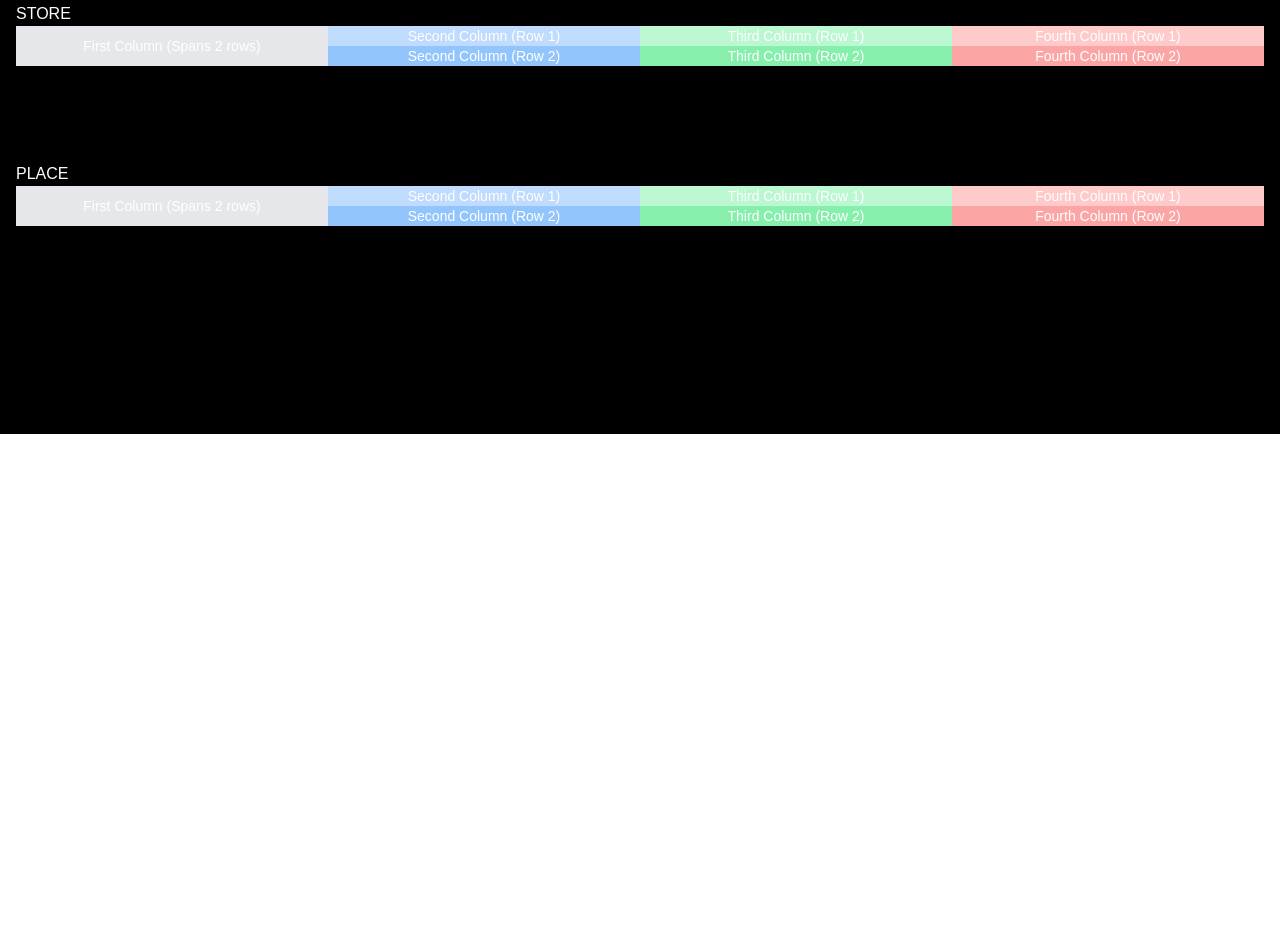
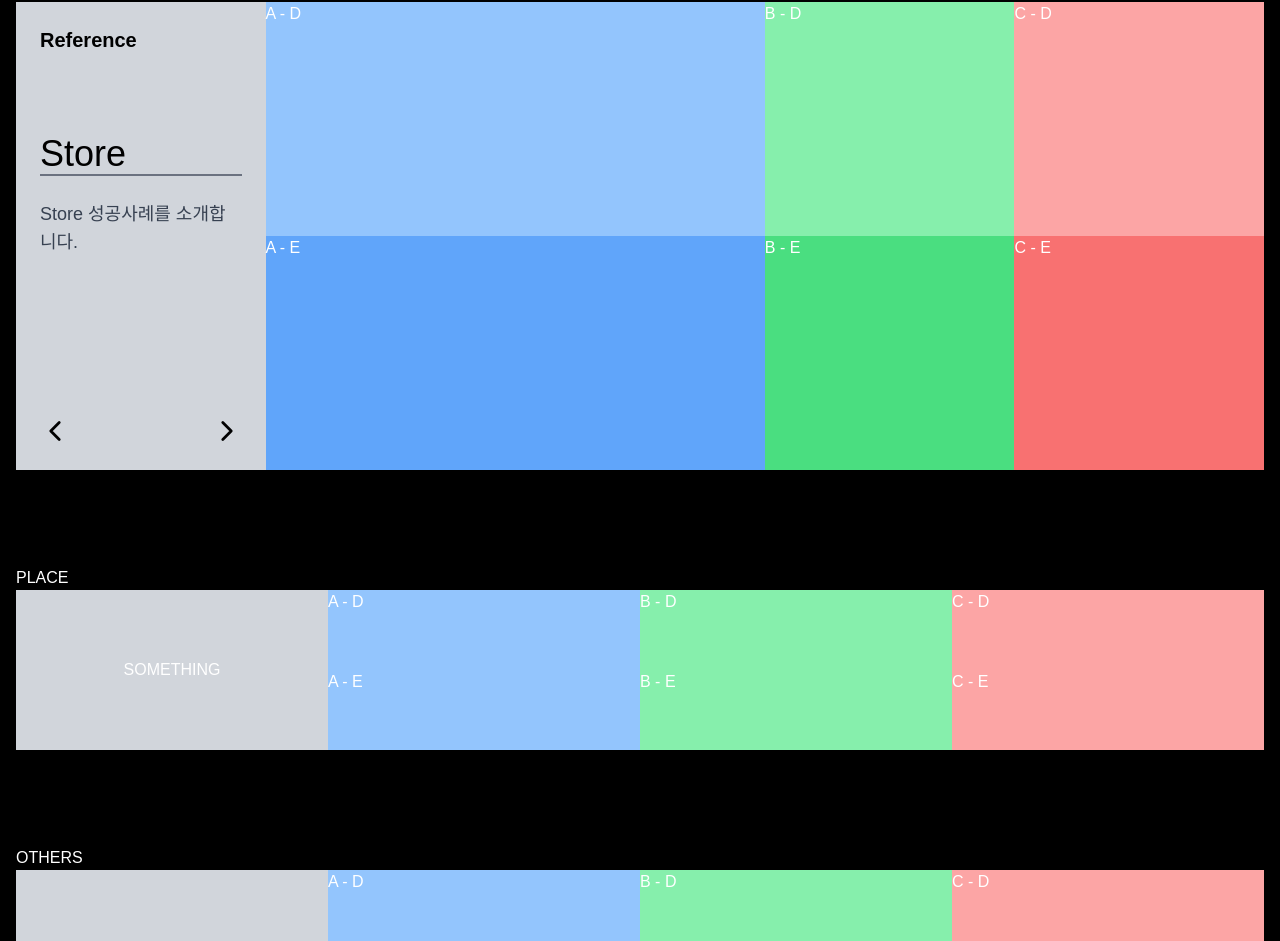
Before and after one commit to jpjun8/webdev_proto, a React (Create React App) app: page /reference in a window 1280 px wide. Shown: the part 430-1371 px from the top of the page. Before the commit the page ends 864 px from the top, so only its background shows below. Built offline with nearby package versions, Linux system fonts and the light colour scheme; a web font is replaced by a local one.

Commit message:
Recruiting structure

```diff
--- a/src/pages/Reference.js
+++ b/src/pages/Reference.js
@@ -1,5 +1,8 @@
-import React, { useEffect } from "react";
+import React, { useEffect, useState } from "react";
 import useScrollToHash from "../components/useScrollToHash";
+
+// Icons
+import { IoChevronBack, IoChevronForward } from "react-icons/io5";
 
 const Reference = () => {
   // Page Title
@@ -8,6 +11,23 @@ const Reference = () => {
   }, []);
 
   useScrollToHash();
+
+  const [activeColumn, setActiveColumn] = useState(0); // 0: A, 1: B, 2: C
+
+  const getColumnWidth = (index) => {
+    if (index === activeColumn) return "w-full"; // expand column
+    return "w-1/6"; // shrunk columns
+  };
+
+  const handleLeftChevron = () => {
+    setActiveColumn((prev) => (prev === 0 ? 2 : prev - 1)); // Cycle through columns
+    console.log(activeColumn);
+  };
+
+  const handleRightChevron = () => {
+    setActiveColumn((prev) => (prev === 2 ? 0 : prev + 1)); // Cycle through columns
+    console.log(activeColumn);
+  };
 
   return (
     // Section wrapper
@@ -19,145 +39,134 @@ const Reference = () => {
           <div className="mx-20">
             <h1 className="text-6xl font-bold">Reference</h1>
             <hr className="w-1/3 mt-3" />
-            <span className="text-xl">Store·Place·Others </span>
+            <span className="text-xl">Store · Place · Others </span>
           </div>
         </div>
       </div>
 
       {/* Store */}
-      <section
-        id="store"
-        className="my-12 mx-4"
-        data-aos="fade-up"
-        data-aos-delay="200"
-      >
-        <h2>STORE</h2>
-        <div className="grid grid-cols-4 grid-rows-2 gap-0">
-          {/* First column consuming both rows */}
-          <div className="col-span-1 row-span-2 bg-gray-200 flex items-center justify-center text-sm">
-            First Column (Spans 2 rows)
+      <section id="store" className="my-12 mx-4">
+        <div className="flex justify-center items-center">
+          <div className="grid grid-cols-5 w-full h-full grid-rows-2">
+            {/* First column (SOMETHING) spanning both rows */}
+            <div className="bg-gray-300 row-span-2 p-6">
+              <div className="text-left text-black">
+                {/* Header */}
+                <div className="font-bold text-xl mb-20">Reference</div>
+                {/* Title */}
+                <div className="text-4xl mt-4 mb-6 border-b-2 border-gray-500">
+                  Store
+                </div>
+                {/* Subtitle */}
+                <div className="text-lg text-gray-700 mt-2 mb-40">
+                  Store 성공사례를 소개합니다.
+                </div>
+                {/* Navigation Chevrons */}
+                <div className="flex justify-between mt-4">
+                  <button onClick={handleLeftChevron}>
+                    <IoChevronBack size={30} />
+                  </button>
+                  <button onClick={handleRightChevron}>
+                    <IoChevronForward size={30} />
+                  </button>
+                </div>
+              </div>
             </div>
 
-          {/* Second column first row */}
-          <div className="bg-blue-200 flex items-center justify-center text-sm">
-            Second Column (Row 1)
+            {/* Second to Fourth columns (A, B, C), hidden D */}
+            <div
+              className={`flex flex-col ${
+                activeColumn === 0 ? "col-span-2" : "col-span-1"
+              } transition-all duration-300 row-span-2 h-full`}
+            >
+              <div className="h-full bg-blue-300">A - D</div>
+              <div className="h-full bg-blue-400">A - E</div>
             </div>
 
-          {/* Third column first row */}
-          <div className="bg-green-200 flex items-center justify-center text-sm">
-            Third Column (Row 1)
+            <div
+              className={`flex flex-col ${
+                activeColumn === 1 ? "col-span-2" : "col-span-1"
+              } transition-all duration-300 row-span-2 h-full`}
+            >
+              <div className="h-full bg-green-300">B - D</div>
+              <div className="h-full bg-green-400">B - E</div>
             </div>
 
-          {/* Fourth column first row */}
-          <div className="bg-red-200 flex items-center justify-center text-sm">
-            Fourth Column (Row 1)
+            <div
+              className={`flex flex-col ${
+                activeColumn === 2 ? "col-span-2" : "col-span-1"
+              } transition-all duration-300 row-span-2 h-full`}
+            >
+              <div className="h-full bg-red-300">C - D</div>
+              <div className="h-full bg-red-400">C - E</div>
             </div>
-
-          {/* Second column second row */}
-          <div className="bg-blue-300 flex items-center justify-center text-sm">
-            Second Column (Row 2)
+            {/* Hidden column */}
+            <div
+              className={`flex flex-col ${
+                activeColumn === 2 ? "col-span-2" : "col-span-1"
+              } transition-all duration-300 bg-zinc-300 row-span-2 h-full hidden`}
+            >
+              <div className="h-full">D - D</div>
+              <div className="h-full">E - E</div>
             </div>
-
-          {/* Third column second row */}
-          <div className="bg-green-300 flex items-center justify-center text-sm">
-            Third Column (Row 2)
-          </div>
-
-          {/* Fourth column second row */}
-          <div className="bg-red-300 flex items-center justify-center text-sm">
-            Fourth Column (Row 2)
           </div>
         </div>
       </section>
 
       {/* Place */}
-      <section
-        id="place"
-        className="my-12 mx-4"
-        data-aos="fade-up"
-        data-aos-delay="200"
-      >
+      <section id="place" className="my-12 mx-4">
         <h2>PLACE</h2>
-        <div className="grid grid-cols-4 grid-rows-2 gap-0">
-          {/* First column consuming both rows */}
-          <div className="col-span-1 row-span-2 bg-gray-200 flex items-center justify-center text-sm">
-            First Column (Spans 2 rows)
+        <div className="flex justify-center items-center">
+          <div className="grid grid-cols-4 w-full">
+            {/* First column (SOMETHING) spanning both rows */}
+            <div className="bg-gray-300 h-full flex items-center justify-center row-span-2">
+              <div className="text-center">SOMETHING</div>
             </div>
 
-          {/* Second column first row */}
-          <div className="bg-blue-200 flex items-center justify-center text-sm">
-            Second Column (Row 1)
+            {/* Second to Fourth columns (A, B, C) */}
+            <div className="flex flex-col">
+              <div className="bg-blue-300 h-20">A - D</div>
+              <div className="bg-blue-300 h-20">A - E</div>
             </div>
 
-          {/* Third column first row */}
-          <div className="bg-green-200 flex items-center justify-center text-sm">
-            Third Column (Row 1)
+            <div className="flex flex-col">
+              <div className="bg-green-300 h-20">B - D</div>
+              <div className="bg-green-300 h-20">B - E</div>
             </div>
 
-          {/* Fourth column first row */}
-          <div className="bg-red-200 flex items-center justify-center text-sm">
-            Fourth Column (Row 1)
+            <div className="flex flex-col">
+              <div className="bg-red-300 h-20">C - D</div>
+              <div className="bg-red-300 h-20">C - E</div>
             </div>
-
-          {/* Second column second row */}
-          <div className="bg-blue-300 flex items-center justify-center text-sm">
-            Second Column (Row 2)
-          </div>
-
-          {/* Third column second row */}
-          <div className="bg-green-300 flex items-center justify-center text-sm">
-            Third Column (Row 2)
-          </div>
-
-          {/* Fourth column second row */}
-          <div className="bg-red-300 flex items-center justify-center text-sm">
-            Fourth Column (Row 2)
           </div>
         </div>
       </section>
 
       {/* Others */}
-      <section
-        id="others"
-        className="my-12 mx-4"
-        data-aos="fade-up"
-        data-aos-delay="200"
-      >
+      <section id="others" className="my-12 mx-4">
         <h2>OTHERS</h2>
-        <div className="grid grid-cols-4 grid-rows-2 gap-0">
-          {/* First column consuming both rows */}
-          <div className="col-span-1 row-span-2 bg-gray-200 flex items-center justify-center text-sm">
-            First Column (Spans 2 rows)
+        <div className="flex justify-center items-center">
+          <div className="grid grid-cols-4 w-full">
+            {/* First column (SOMETHING) spanning both rows */}
+            <div className="bg-gray-300 h-full flex items-center justify-center row-span-2">
+              <div className="text-center">SOMETHING</div>
             </div>
 
-          {/* Second column first row */}
-          <div className="bg-blue-200 flex items-center justify-center text-sm">
-            Second Column (Row 1)
+            {/* Second to Fourth columns (A, B, C) */}
+            <div className="flex flex-col">
+              <div className="bg-blue-300 h-20">A - D</div>
+              <div className="bg-blue-300 h-20">A - E</div>
             </div>
 
-          {/* Third column first row */}
-          <div className="bg-green-200 flex items-center justify-center text-sm">
-            Third Column (Row 1)
+            <div className="flex flex-col">
+              <div className="bg-green-300 h-20">B - D</div>
+              <div className="bg-green-300 h-20">B - E</div>
             </div>
 
-          {/* Fourth column first row */}
-          <div className="bg-red-200 flex items-center justify-center text-sm">
-            Fourth Column (Row 1)
+            <div className="flex flex-col">
+              <div className="bg-red-300 h-20">C - D</div>
+              <div className="bg-red-300 h-20">C - E</div>
             </div>
-
-          {/* Second column second row */}
-          <div className="bg-blue-300 flex items-center justify-center text-sm">
-            Second Column (Row 2)
-          </div>
-
-          {/* Third column second row */}
-          <div className="bg-green-300 flex items-center justify-center text-sm">
-            Third Column (Row 2)
-          </div>
-
-          {/* Fourth column second row */}
-          <div className="bg-red-300 flex items-center justify-center text-sm">
-            Fourth Column (Row 2)
           </div>
         </div>
       </section>
```
Lines whose indentation alone changed are shown as unchanged.
